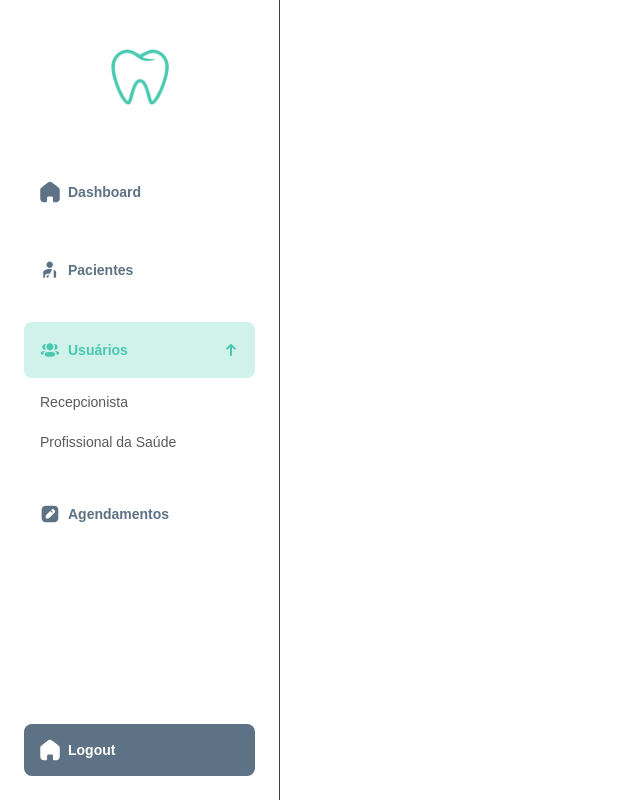
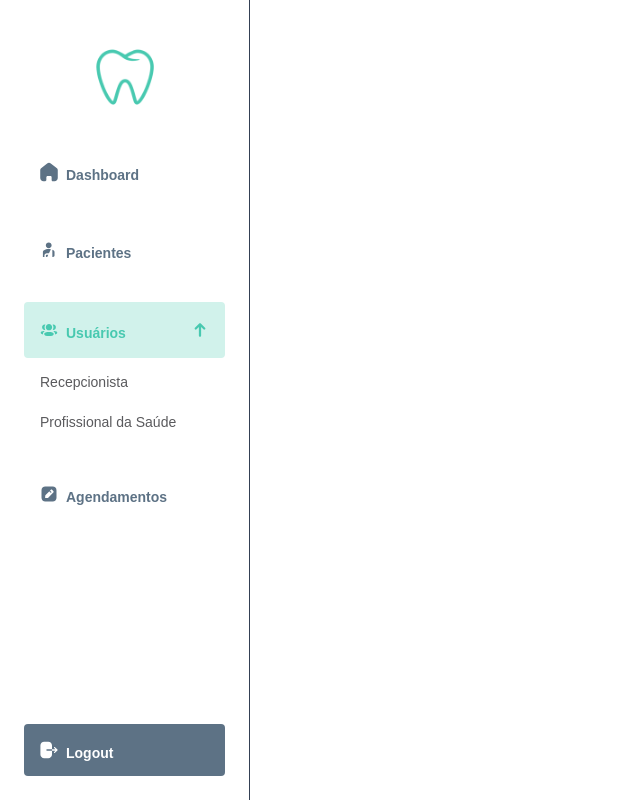
Before and after one commit to Werley-08/SISO, a React (Vite) app in the folder frontend/: page /GerenciamentoDeUsuarios in a window 1280 px wide. Both pictures are taken after a click on the button "Usuários". Shown: the whole page, without its empty margins (0-640 px from the left). Built offline with nearby package versions, Linux system fonts and the light colour scheme.

Commit message:
🔨refactor(Sidebar): melhora legibilidade dos classNames

```diff
--- a/frontend/src/components/Sidebar/Sidebar.css
+++ b/frontend/src/components/Sidebar/Sidebar.css
@@ -1,7 +1,7 @@
 @import '../../styles/variables.css';
 
-.sidebar {
-    width: 280px;
+.sidebar-container {
+    width: 250px;
     height: 100vh;
     background-color: var(--color-white);
     border-right: 1px solid var(--color-border);
@@ -9,52 +9,52 @@
     flex-direction: column;
 }
 
-.main-layout-inside {
+.sidebar-content {
     display: flex;
     flex-direction: column;
     height: 100%;
     padding: var(--spacing-lg);
 }
 
-.logo-layout {
+.sidebar-logo-container {
     display: flex;
     justify-content: center;
     align-items: center;
     padding: var(--spacing-lg) 0;
-    margin-bottom: var(--spacing-xl);
+
 }
 
-.logo {
+.sidebar-logo {
     max-width: 90px;
     height: auto;
 }
 
-.sidebar-options {
+.sidebar-menu {
     flex: 1;
     display: flex;
     flex-direction: column;
     gap: var(--spacing-sm);
 }
 
-.footer {
+.sidebar-footer {
     margin-top: auto;
     padding-top: var(--spacing-lg);
 }
 
 /* Media Queries */
 @media screen and (max-width: 768px) {
-    .sidebar {
+    .sidebar-container {
         width: 100%;
         height: auto;
         border-right: none;
         border-bottom: 1px solid var(--color-border);
     }
 
-    .main-layout-inside {
+    .sidebar-content {
         padding: var(--spacing-md);
     }
 
-    .logo-layout {
+    .sidebar-logo-container {
         padding: var(--spacing-md) 0;
         margin-bottom: var(--spacing-lg);
     }
--- a/frontend/src/components/Sidebar/Sidebar.tsx
+++ b/frontend/src/components/Sidebar/Sidebar.tsx
@@ -7,6 +7,7 @@ import { ReactComponent as DashboardIcon } from "../../assets/icons/dashboard-ic
 import { ReactComponent as PacientIcon } from "../../assets/icons/Paciente-icon.svg"
 import { ReactComponent as UserIcon } from "../../assets/icons/Usuario-icon.svg"
 import { ReactComponent as ScheduleIcon } from "../../assets/icons/Agendamentos-icon.svg"
+import { ReactComponent as LogoutIcon } from "../../assets/icons/Logout-icon.svg"
 
 const Sidebar = () => {
 
@@ -22,34 +23,34 @@ const Sidebar = () => {
     ];
 
     return (
-        <div className="sidebar">
-            <div className="main-layout-inside">
-                <div className="logo-layout">
-                    <img className="logo" src={logo}/>
+        <div className="sidebar-container">
+            <div className="sidebar-content">
+                <div className="sidebar-logo-container">
+                    <img className="sidebar-logo" src={logo} alt="SISO Logo"/>
                 </div>
 
-                <div className="sidebar-options">
-                    <div className="option">
+                <div className="sidebar-menu">
+                    <div className="menu-item">
                         <SidebarOption icon={<DashboardIcon />} text="Dashboard"/>
                     </div>
-                    <div className="option">
+                    <div className="menu-item">
                         <SidebarOption icon={<PacientIcon />} text="Pacientes"/>
                     </div>
-                    <div className="option">
+                    <div className="menu-item">
                         <SidebarDropdown
                             icon={<UserIcon />}
                             text="Usuários"
                             options={dropdownOptions}
                         />
                     </div>
-                    <div className="option">
+                    <div className="menu-item">
                         <SidebarOption icon={<ScheduleIcon />} text="Agendamentos"/>
                     </div>
                 </div>
 
-                <div className="footer">
-                    <div className="option">
-                        <SidebarLogout icon={<DashboardIcon />} text="Logout"/>
+                <div className="sidebar-footer">
+                    <div className="menu-item">
+                        <SidebarLogout icon={<LogoutIcon />} text="Logout"/>
                     </div>
                 </div>
             </div>
--- a/frontend/src/components/SidebarDropdown/SidebarDropdown.css
+++ b/frontend/src/components/SidebarDropdown/SidebarDropdown.css
@@ -1,16 +1,37 @@
 @import '../../styles/variables.css';
 
-.sidebar-dropdown {
+.sidebar-dropdown-container {
     position: relative;
     width: 100%;
+    padding: var(--spacing-sm);
 }
 
-.dropdown-button {
+.sidebar-dropdown-button {
+    background-color: var(--color-white);
+    border: none;
+    display: flex;
+    align-items: center;
+    padding: var(--spacing-md) var(--spacing-lg);
+    cursor: pointer;
+    border-radius: var(--border-radius-sm);
+    transition: background-color var(--transition-fast);
+    min-width: 200px;
+    width: 100%;
     position: relative;
     padding-right: 40px !important;
 }
 
-.dropdown-arrow {
+.sidebar-dropdown-button:hover {
+    background-color: var(--color-hover-bg);
+}
+
+.sidebar-dropdown-button:hover .sidebar-option-icon svg,
+.sidebar-dropdown-button:hover .sidebar-option-text {
+    color: var(--color-primary);
+    fill: var(--color-primary);
+}
+
+.sidebar-dropdown-arrow {
     position: absolute;
     right: var(--spacing-lg);
     display: flex;
@@ -19,22 +40,28 @@
     transition: transform var(--transition-fast);
 }
 
-.dropdown-arrow svg {
-    width: 16px;
-    height: 16px;
+.sidebar-dropdown-arrow svg {
+    width: 18px;
     fill: var(--color-icon);
     transition: fill var(--transition-fast);
 }
 
-.dropdown-arrow.open {
+.sidebar-dropdown-arrow.open {
     transform: rotate(180deg);
 }
 
-.dropdown-button.active .dropdown-arrow svg {
+.sidebar-dropdown-button.active {
+    background-color: var(--color-hover-bg);
+}
+
+.sidebar-dropdown-button.active .sidebar-option-text,
+.sidebar-dropdown-button.active .sidebar-option-icon svg,
+.sidebar-dropdown-button.active .sidebar-dropdown-arrow svg {
+    color: var(--color-primary);
     fill: var(--color-primary);
 }
 
-.dropdown-options {
+.sidebar-dropdown-menu {
     position: relative;
     background-color: var(--color-white);
     border-radius: var(--border-radius-md);
@@ -45,12 +72,12 @@
     opacity: 0;
 }
 
-.dropdown-options.open {
+.sidebar-dropdown-menu.open {
     max-height: 200px;
     opacity: 1;
 }
 
-.dropdown-option {
+.sidebar-dropdown-item {
     width: 100%;
     padding: var(--spacing-md) var(--spacing-lg);
     text-align: left;
@@ -63,17 +90,7 @@
     transition: background-color var(--transition-fast);
 }
 
-.dropdown-option:hover {
+.sidebar-dropdown-item:hover {
     background-color: var(--color-hover-bg);
     color: var(--color-primary);
 }
-
-.dropdown-button.active {
-    background-color: var(--color-hover-bg);
-}
-
-.dropdown-button.active .text,
-.dropdown-button.active .icon svg {
-    color: var(--color-primary);
-    fill: var(--color-primary);
-}
--- a/frontend/src/components/SidebarDropdown/SidebarDropdown.tsx
+++ b/frontend/src/components/SidebarDropdown/SidebarDropdown.tsx
@@ -15,25 +15,25 @@ const SidebarDropdown: React.FC<SidebarDropdownProps> = ({ icon, text, options }
     const [isOpen, setIsOpen] = useState(false);
 
     return (
-        <div className="sidebaropcion">
+        <div className="sidebar-dropdown-container">
             <button
-                className={`opcion dropdown-button ${isOpen ? 'active' : ''}`}
+                className={`sidebar-dropdown-button ${isOpen ? 'active' : ''}`}
                 onClick={() => setIsOpen(!isOpen)}
             >
-                <div className="icon">
+                <div className="sidebar-option-icon">
                     {icon}
                 </div>
-                <span className="text">{text}</span>
-                <div className={`dropdown-arrow ${isOpen ? 'open' : ''}`}>
+                <span className="sidebar-option-text">{text}</span>
+                <div className={`sidebar-dropdown-arrow ${isOpen ? 'open' : ''}`}>
                     <ArrowIcon />
                 </div>
             </button>
 
-            <div className={`dropdown-options ${isOpen ? 'open' : ''}`}>
+            <div className={`sidebar-dropdown-menu ${isOpen ? 'open' : ''}`}>
                 {options.map((option, index) => (
                     <button
                         key={index}
-                        className="dropdown-option"
+                        className="sidebar-dropdown-item"
                         onClick={() => {
                             option.onClick();
                             setIsOpen(false);
--- a/frontend/src/components/SidebarLogout/SidebarLogout.css
+++ b/frontend/src/components/SidebarLogout/SidebarLogout.css
@@ -1,48 +1,49 @@
 @import '../../styles/variables.css';
 
-.sidebaropcion {
+.sidebar-logout-wrapper {
     padding: var(--spacing-sm);
     width: 100%;
 }
 
-.opcionLogout {
+.sidebar-logout-button {
     background-color: var(--color-icon);
     border: none;
     display: flex;
     align-items: center;
     padding: var(--spacing-md) var(--spacing-lg);
     cursor: pointer;
-    border-radius: var(--border-radius-md);
+    border-radius: var(--border-radius-sm);
     transition: background-color var(--transition-fast);
     min-width: 200px;
     width: 100%;
 }
 
-.opcionLogout:hover {
+.sidebar-logout-button:hover {
     background-color: var(--color-hover-bg);
 }
 
-.opcionLogout:hover .iconLogout svg,
-.opcionLogout:hover .textLogout {
+.sidebar-logout-button:hover .sidebar-logout-icon svg,
+.sidebar-logout-button:hover .sidebar-logout-text {
     color: var(--color-icon);
     fill: var(--color-icon);
 }
 
-.iconLogout {
-    width: 20px;
+.sidebar-logout-icon {
+    width: 18px;
     display: flex;
     align-items: center;
     justify-content: center;
     margin-right: var(--spacing-sm);
 }
 
-.iconLogout svg {
-    width: 20px;
+.sidebar-logout-icon svg {
+    width: 18px;
     color: var(--color-white);
     fill: var(--color-white);
 }
 
-.textLogout {
+.sidebar-logout-text {
+    margin-top: 5px;
     font-size: var(--font-size-md);
     font-weight: var(--font-weight-semibold);
     color: var(--color-white);
--- a/frontend/src/components/SidebarLogout/SidebarLogout.tsx
+++ b/frontend/src/components/SidebarLogout/SidebarLogout.tsx
@@ -8,10 +8,10 @@ interface SidebarOptionProps {
 const SidebarLogout = ({ icon, text } : SidebarOptionProps) => {
 
     return (
-        <div className="sidebaropcion">
-            <button className="opcionLogout">
-                <span className="iconLogout">{icon}</span>
-                <span className="textLogout" >{text}</span>
+        <div className="sidebar-logout-wrapper">
+            <button className="sidebar-logout-button">
+                <span className="sidebar-logout-icon">{icon}</span>
+                <span className="sidebar-logout-text">{text}</span>
             </button>
         </div>
     );
--- a/frontend/src/components/SidebarOption/SidebarOption.css
+++ b/frontend/src/components/SidebarOption/SidebarOption.css
@@ -1,48 +1,49 @@
 @import '../../styles/variables.css';
 
-.sidebaropcion {
+.sidebar-option-wrapper {
     padding: var(--spacing-sm);
     width: 100%;
 }
 
-.opcion {
+.sidebar-option-button {
     background-color: var(--color-white);
     border: none;
     display: flex;
     align-items: center;
     padding: var(--spacing-md) var(--spacing-lg);
     cursor: pointer;
-    border-radius: var(--border-radius-md);
+    border-radius: var(--border-radius-sm);
     transition: background-color var(--transition-fast);
     min-width: 200px;
     width: 100%;
 }
 
-.opcion:hover {
+.sidebar-option-button:hover {
     background-color: var(--color-hover-bg);
 }
 
-.opcion:hover .icon svg,
-.opcion:hover .text {
+.sidebar-option-button:hover .sidebar-option-icon svg,
+.sidebar-option-button:hover .sidebar-option-text {
     color: var(--color-primary);
     fill: var(--color-primary);
 }
 
-.icon {
-    width: 20px;
+.sidebar-option-icon {
+    width: 18px;
     display: flex;
     align-items: center;
     justify-content: center;
     margin-right: var(--spacing-sm);
 }
 
-.icon svg {
-    width: 20px;
+.sidebar-option-icon svg {
+    width: 18px;
     color: var(--color-icon);
     fill: var(--color-icon);
 }
 
-.text {
+.sidebar-option-text {
+    margin-top: 5px;
     font-size: var(--font-size-md);
     font-weight: var(--font-weight-semibold);
     color: var(--color-icon);
--- a/frontend/src/components/SidebarOption/SidebarOption.tsx
+++ b/frontend/src/components/SidebarOption/SidebarOption.tsx
@@ -8,10 +8,10 @@ interface SidebarOptionProps {
 const SidebarOption = ({ icon, text } : SidebarOptionProps) => {
 
     return (
-        <div className="sidebaropcion">
-            <button className="opcion">
-                <span className="icon">{icon}</span>
-                <span className="text" >{text}</span>
+        <div className="sidebar-option-wrapper">
+            <button className="sidebar-option-button">
+                <span className="sidebar-option-icon">{icon}</span>
+                <span className="sidebar-option-text">{text}</span>
             </button>
         </div>
     );
```
Also changed, not shown: frontend/src/assets/icons/Logout-icon.svg (added).
